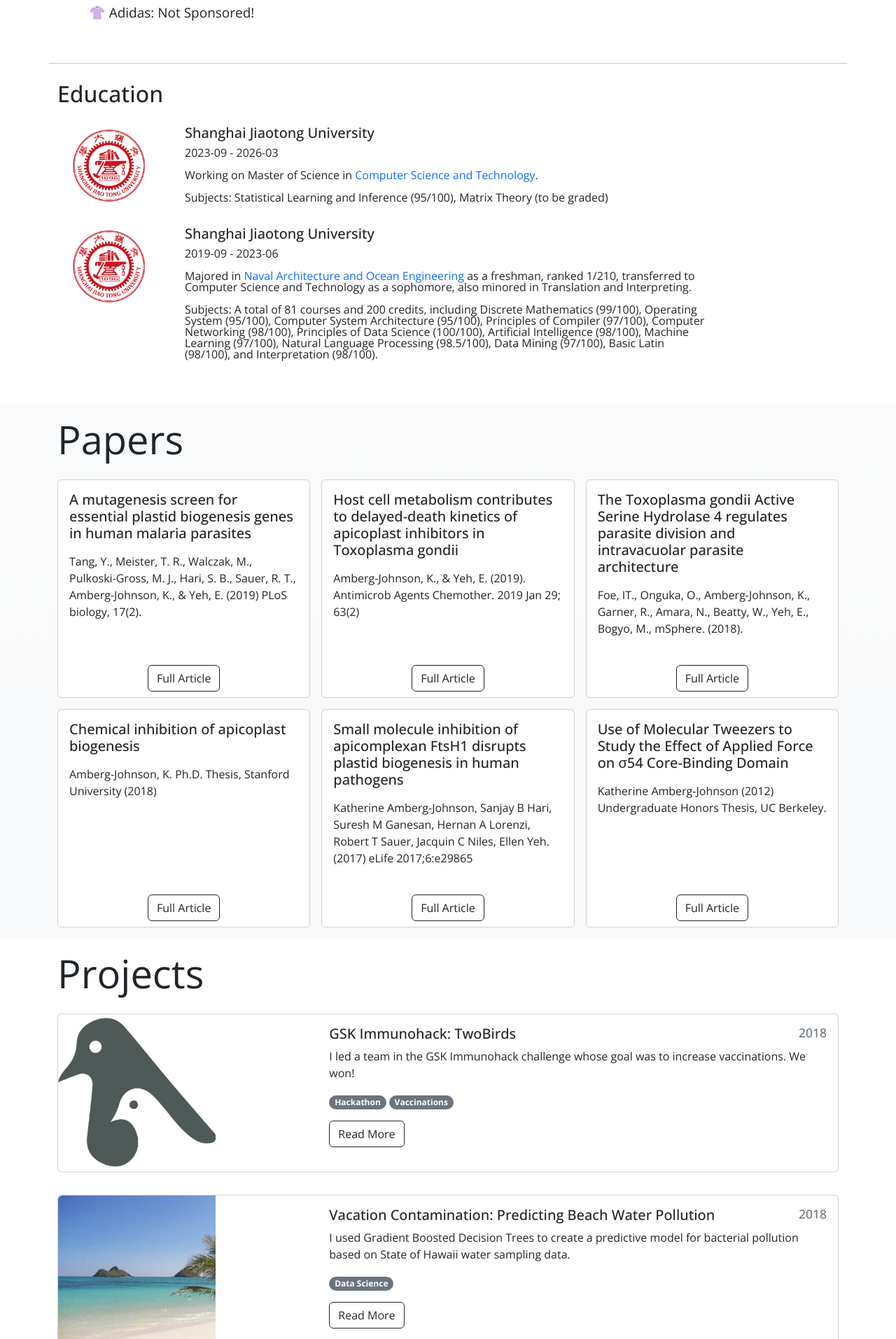
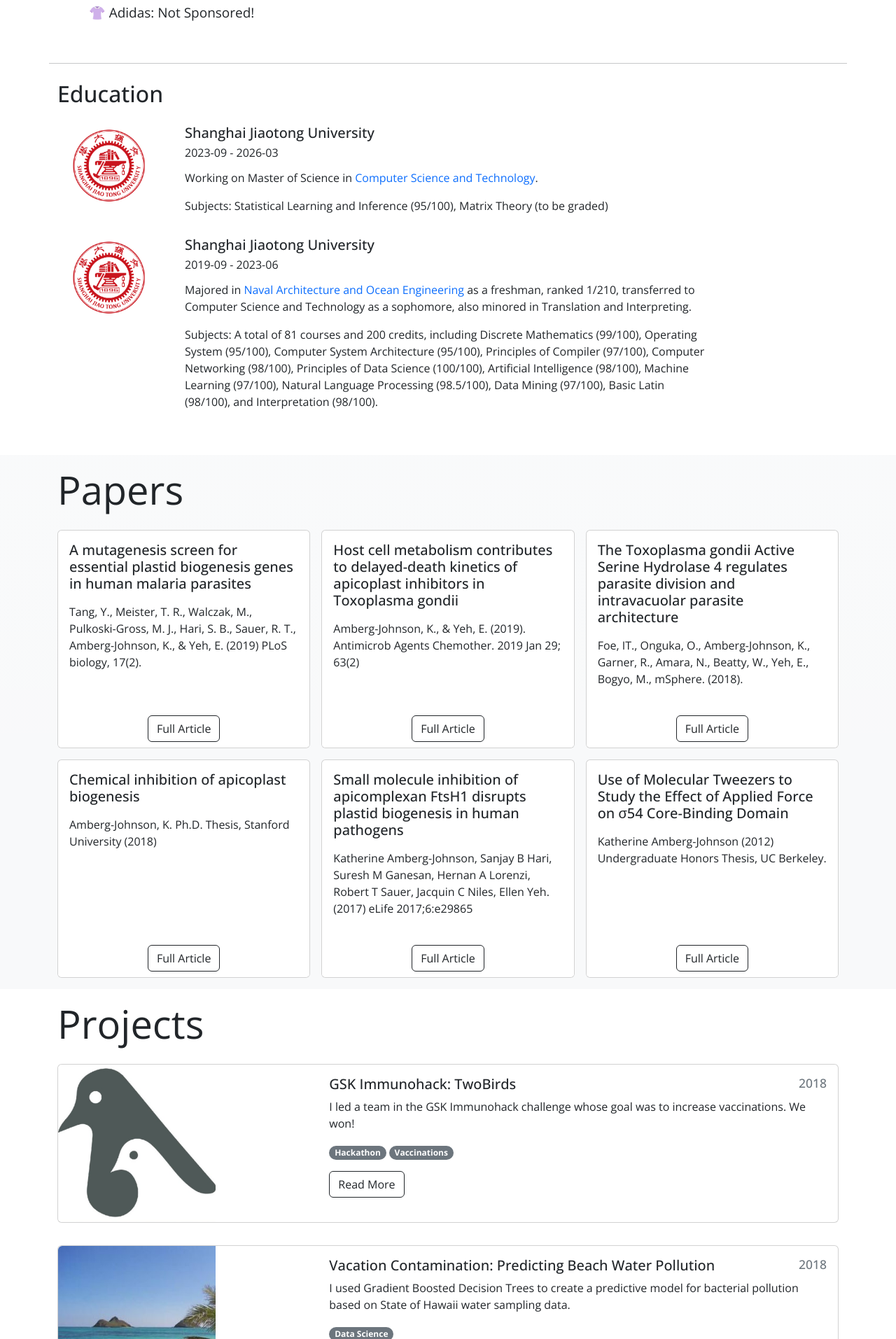
Before and after one commit to Geralt-Targaryen/Geralt-Targaryen.github.io, a Jekyll site: the page built from index.html, in a window 1280 px wide. Shown: the part 730-2643 px from the top of the page at 70% size. Built offline with Jekyll 4.4.1, drawn with Linux system fonts in a browser that asks for light colours.

Commit message:
line height in course info

```diff
--- a/_includes/about/about.html
+++ b/_includes/about/about.html
@@ -67,8 +67,8 @@
             <div class="col-lg-8 align-self-center">
               <h5>{{ education.institution }}</h5>
               <p>{{ education.startDate }} - {{ education.endDate }}</p>
-              <p line-height:150%>{{ education.major }}</p>
-              <p line-height:150%>Subjects: {{ education.course }}</p>
+              <p style="line-height: 150%;">{{ education.major }}</p>
+              <p style="line-height: 150%;">Subjects: {{ education.course }}</p>
               <!--add an empty line-->
               <br>
             </div>
```
